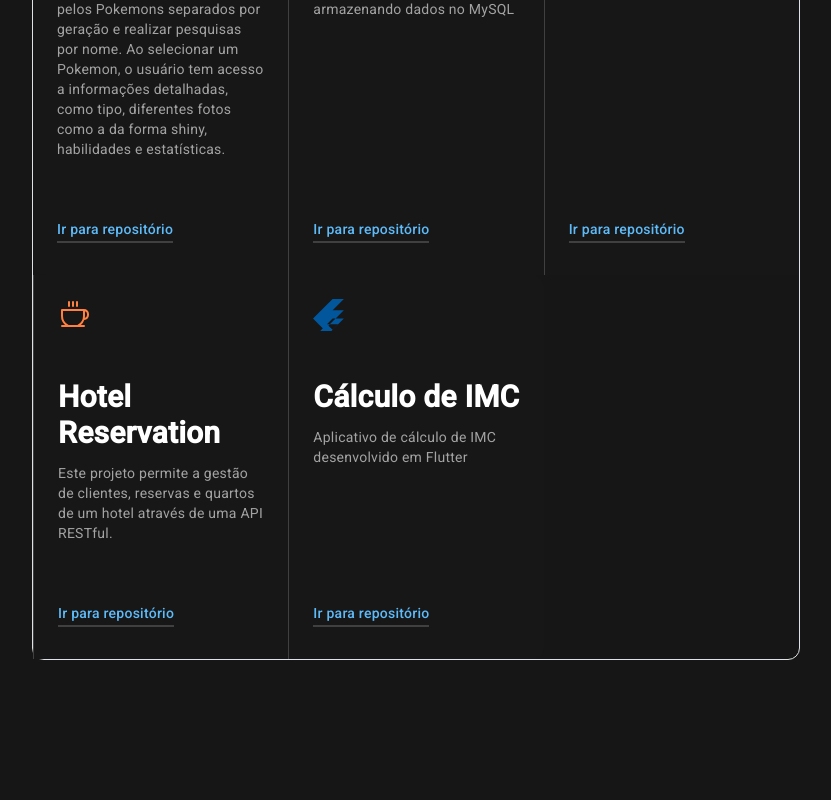
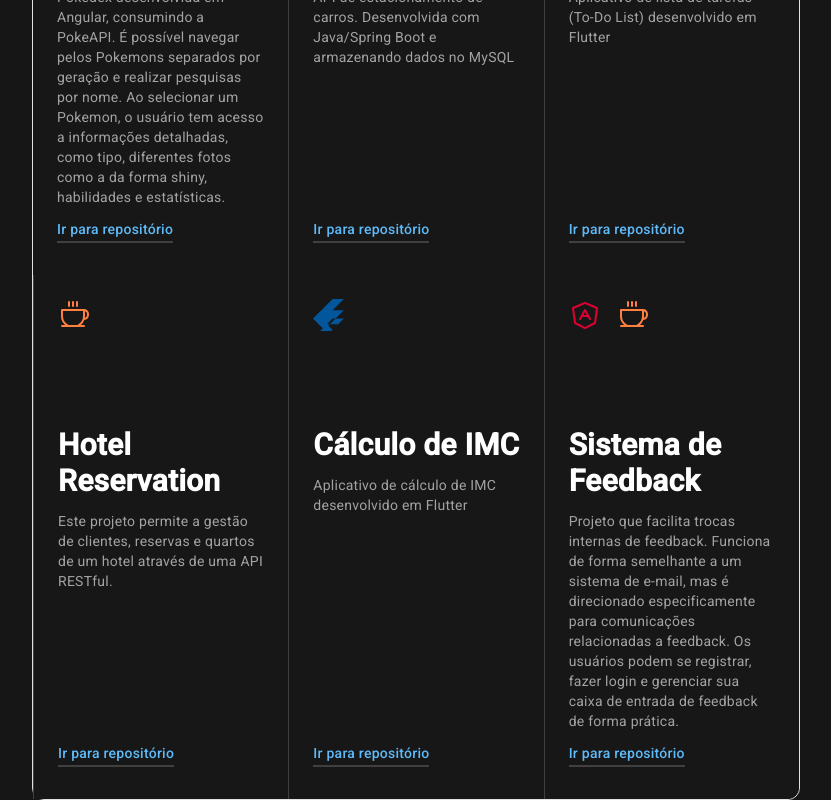
Before and after one commit to weesleycabral/site-pessoal, an Angular app: page /projects in a window 1280 px wide. Shown: the part 284-1084 px from the top of the page, without its empty margins (224-1055 px from the left). Before the commit the page ends 944 px from the top, so only its background shows below. Built offline with nearby package versions, Linux system fonts and the light colour scheme; some icons are missing.

Commit message:
feat: Refactor project model to support multiple icons and update project display

```diff
--- a/src/app/pages/projects/projects.component.html
+++ b/src/app/pages/projects/projects.component.html
@@ -4,16 +4,17 @@
   <!-- Card -->
   <a *ngFor="let project of projects"
     class="group relative z-10 p-4 md:p-6 h-full flex flex-col bg-neutral-900 focus:outline-none first:rounded-t-xl last:rounded-b-xl lg:first:rounded-l-xl lg:first:rounded-tr-none lg:last:rounded-r-xl lg:last:rounded-bl-none before:absolute before:inset-0 before:bg-gradient-to-b before:hover:from-transparent before:hover:via-transparent before:hover:to-[#fff]/10 before:via-80% before:focus:from-transparent before:focus:via-transparent before:focus:to-[#fff]/10 before:-z-[1] before:last:rounded-b-xl lg:before:first:rounded-s-xl lg:before:last:rounded-e-xl lg:before:last:rounded-bl-none before:opacity-0 before:hover:opacity-100 before:focus:opacity-100">
-    <div class="mb-5">
-      <svg xmlns="http://www.w3.org/2000/svg" width="32" height="32" viewBox="0 0 256 256">
-        <path [attr.d]="project.icon" [attr.fill]="project.iconColor">
-        </path>
-      </svg>
-      <div class="mt-5">
-        <p class="font-semibold text-3xl text-white">{{ project.title }}</p>
-        <p class="mt-1 text-neutral-400">{{ project.subtitle }}</p>
-        <!-- <p class="mt-1 text-neutral-400">{{ project.description }}</p> -->
+    <div class="mb-5 flex space-x-4">
+      <div *ngFor="let icon of project.icons" class="shrink-0 w-8 h-8">
+        <svg xmlns="http://www.w3.org/2000/svg" width="32" height="32" viewBox="0 0 256 256">
+          <path [attr.d]="icon.path" [attr.fill]="icon.color"></path>
+        </svg>
       </div>
+    </div>
+    <div class="mt-5">
+      <p class="font-semibold text-3xl text-white">{{ project.title }}</p>
+      <p class="mt-1 text-neutral-400">{{ project.subtitle }}</p>
+      <!-- <p class="mt-1 text-neutral-400">{{ project.description }}</p> -->
     </div>
     <p class="mt-auto">
       <a [href]="project.linkGithub" target="_blank" rel="noopener noreferrer"
--- a/src/app/pages/projects/projects.component.ts
+++ b/src/app/pages/projects/projects.component.ts
@@ -15,42 +15,76 @@ export class ProjectsComponent {
       title: 'Web Pokedex',
       subtitle: 'Pokedex desenvolvida em Angular, consumindo a PokeAPI. É possível navegar pelos Pokemons separados por geração e realizar pesquisas por nome. \n Ao selecionar um Pokemon, o usuário tem acesso a informações detalhadas, como tipo, diferentes fotos como a da forma shiny, habilidades e estatísticas. ',
       // description: 'Consiste em uma Web Pokedex que consome a PokeAPI, proporcionando aos usuários uma experiência envolvente na busca e exploração de Pokemons. Através da aplicação, é possível navegar pelos Pokemons separados por geração e realizar pesquisas por nome. Ao selecionar um Pokemon, o usuário tem acesso a informações detalhadas, como tipo, diferentes fotos como a da forma shiny, habilidades e estatísticas.',
-      icon: this.angularPath,
-      iconColor: '#DD0031',
+      icons: [
+        {
+          path: this.angularPath,
+          color: '#DD0031'
+        },
+      ],
       linkGithub: 'https://github.com/weesleycabral/web-pokedex'
     },
     {
       title: 'Parking API',
       subtitle: 'API de estacionamento de carros. Desenvolvida com Java/Spring Boot e armazenando dados no MySQL ',
       // description: 'Consiste em uma Web Pokedex que consome a PokeAPI, proporcionando aos usuários uma experiência envolvente na busca e exploração de Pokemons. Através da aplicação, é possível navegar pelos Pokemons separados por geração e realizar pesquisas por nome. Ao selecionar um Pokemon, o usuário tem acesso a informações detalhadas, como tipo, diferentes fotos como a da forma shiny, habilidades e estatísticas.',
-      icon: this.javaPath,
-      iconColor: '#FF8040',
+      icons: [
+        {
+          path: this.javaPath,
+          color: '#FF8040'
+        },
+      ],
       linkGithub: 'https://github.com/weesleycabral/parking-api'
     },
     {
       title: 'TODO',
       subtitle: 'Aplicativo de lista de tarefas (To-Do List) desenvolvido em Flutter',
       description: 'Ele permite que os usuários adicionem, editem e excluam tarefas. Os dados são armazenados localmente no dispositivo.',
-      icon: this.flutterPath,
-      iconColor: '#02569B',
+      icons: [
+        {
+          path: this.flutterPath,
+          color: '#02569B'
+        }
+      ],
       linkGithub: 'https://github.com/weesleycabral/todo'
     },
     {
       title: 'Hotel Reservation',
       subtitle: 'Este projeto permite a gestão de clientes, reservas e quartos de um hotel através de uma API RESTful.',
       // description: 'Ele permite que os usuários adicionem, editem e excluam tarefas. Os dados são armazenados localmente no dispositivo.',
-      icon: this.javaPath,
-      iconColor: '#FF8040',
+      icons: [
+        {
+          path: this.javaPath,
+          color: '#FF8040'
+        },
+      ],
       linkGithub: 'https://github.com/weesleycabral/HotelReservationAPI'
     },
     {
       title: 'Cálculo de IMC',
       subtitle: 'Aplicativo de cálculo de IMC desenvolvido em Flutter',
       description: 'O aplicativo permite que o usuário insira seu peso e altura e, em seguida, calcula o IMC e exibe o resultado.',
-      icon: this.flutterPath,
-      iconColor: '#02569B',
+      icons: [
+        {
+          path: this.flutterPath,
+          color: '#02569B'
+        }
+      ],
       linkGithub: 'https://github.com/weesleycabral/imc-flutter'
-
+    },
+    {
+      title: 'Sistema de Feedback',
+      subtitle: 'Projeto que facilita trocas internas de feedback. Funciona de forma semelhante a um sistema de e-mail, mas é direcionado especificamente para comunicações relacionadas a feedback. Os usuários podem se registrar, fazer login e gerenciar sua caixa de entrada de feedback de forma prática.',
+      icons: [
+        {
+          path: this.angularPath,
+          color: '#DD0031'
+        },
+        {
+          path: this.javaPath,
+          color: '#FF8040'
+        }
+      ],
+      linkGithub: 'https://github.com/weesleycabral/feedback-system'
     }
 
   ];
```
Also changed, not shown: src/app/models/projects.ts (+6 -2 lines).
